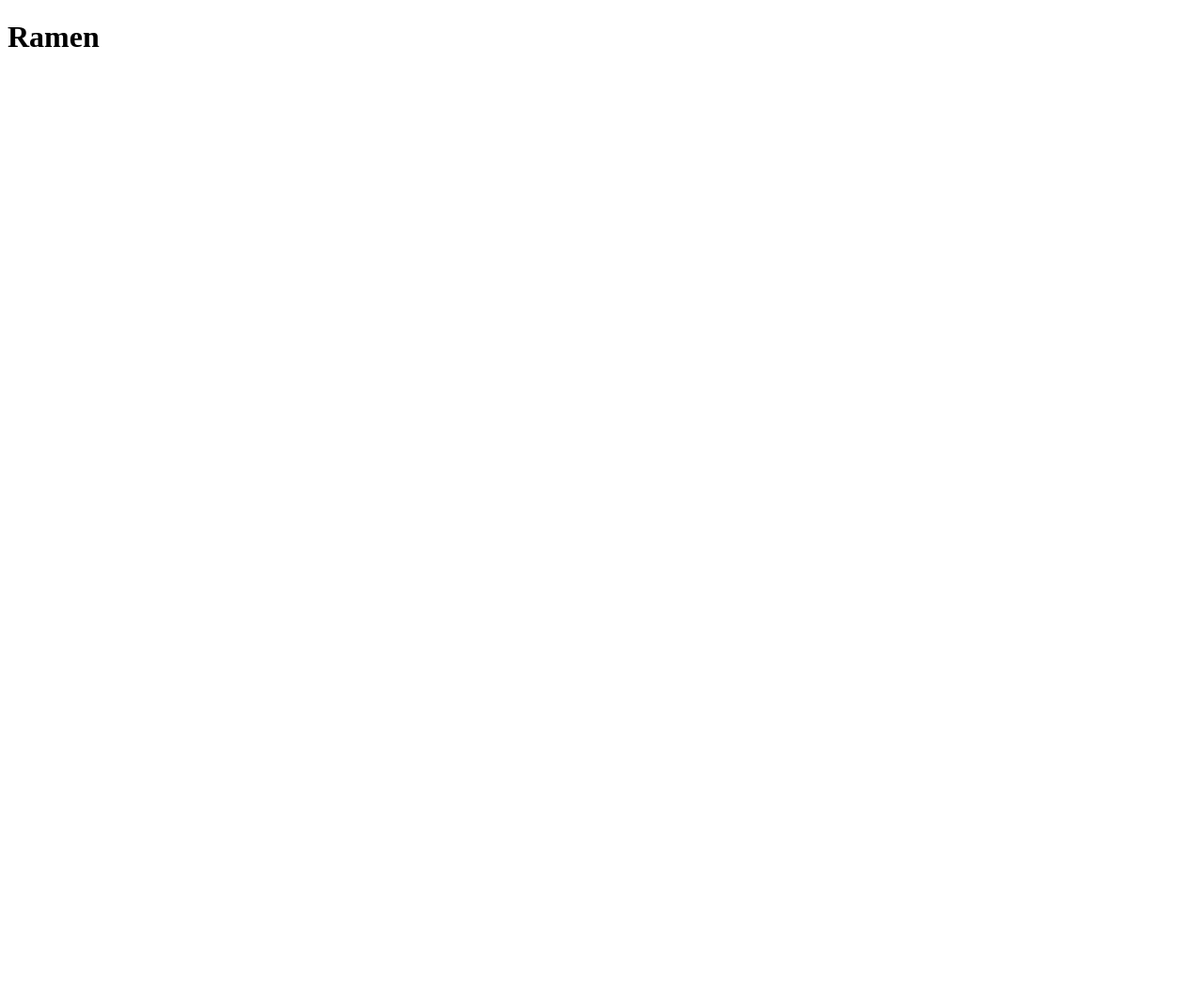
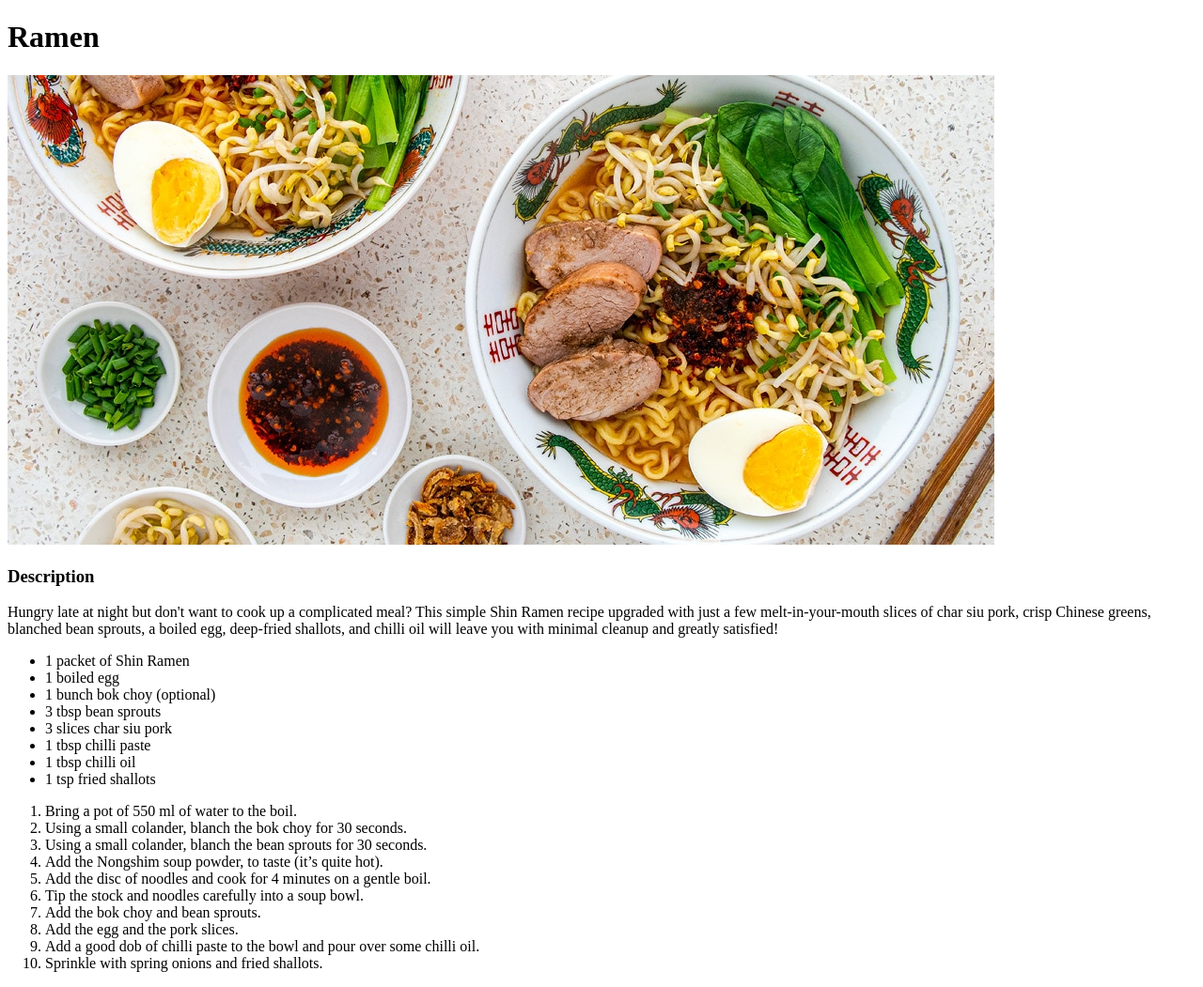
Before and after one commit to lancepark4/odin-recipes, a plain HTML site: page recipes/ramen.html in a window 1280 px wide. Shown: the whole page at 94% size. Before the commit the page ends 800 px from the top, so only its background shows below. Drawn offline with Linux system fonts and the light colour scheme.

Commit message:
Add first recipe instructions to ramen.html

```diff
--- a/recipes/ramen.html
+++ b/recipes/ramen.html
@@ -2,9 +2,44 @@
 <html>
 <head>
     <meta charset="UTF-8">
-    <title>Document</title>
+    <title>Ramen</title>
 </head>
 <body>
     <h1>Ramen</h1>
+
+    <img src="../img/ramen.jpg"
+    alt="Photo of finished ramen dish">
+
+    <h3>Description</h3>
+
+    <p>Hungry late at night but don't want to cook up a complicated meal? This simple Shin Ramen recipe
+       upgraded with just a few melt-in-your-mouth slices of char siu pork, crisp Chinese greens, blanched
+       bean sprouts, a boiled egg, deep-fried shallots, and chilli oil will leave you with minimal cleanup and
+       greatly satisfied!
+    </p>
+
+    <ul>
+        <li>1 packet of Shin Ramen</li>
+        <li>1 boiled egg</li>
+        <li>1 bunch bok choy (optional)</li>
+        <li>3 tbsp bean sprouts</li>
+        <li>3 slices char siu pork</li>
+        <li>1 tbsp chilli paste</li>
+        <li>1 tbsp chilli oil</li>
+        <li>1 tsp fried shallots</li>
+    </ul>
+
+    <ol>
+        <li>Bring a pot of 550 ml of water to the boil.</li>
+        <li>Using a small colander, blanch the bok choy for 30 seconds.</li>
+        <li>Using a small colander, blanch the bean sprouts for 30 seconds.</li>
+        <li>Add the Nongshim soup powder, to taste (it’s quite hot).</li>
+        <li>Add the disc of noodles and cook for 4 minutes on a gentle boil.</li>
+        <li>Tip the stock and noodles carefully into a soup bowl.</li>
+        <li>Add the bok choy and bean sprouts.</li>
+        <li>Add the egg and the pork slices.</li>
+        <li>Add a good dob of chilli paste to the bowl and pour over some chilli oil.</li>
+        <li>Sprinkle with spring onions and fried shallots.</li>
+    </ol>
 </body>
 </html>
```
Also changed, not shown: img/ramen.jpg (added).
